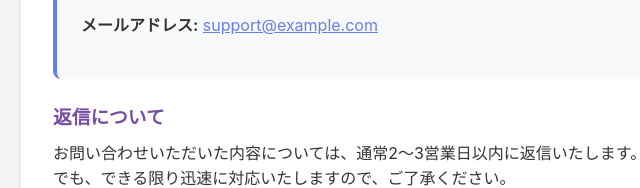
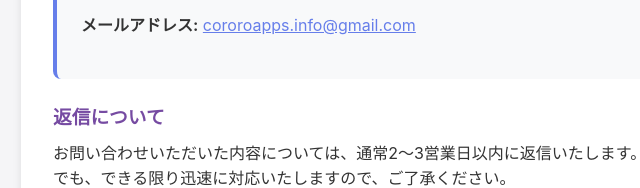
Before and after one commit to taka9535/QuickMoneyMemo-App-Pages, a plain HTML site: page support.html in a window 1280 px wide. Shown: the part 2173-2361 px from the top of the page, 235-875 px from the left. Drawn offline with Linux system fonts and the light colour scheme.

Commit message:
Update support email address in support.html

```diff
--- a/support.html
+++ b/support.html
@@ -225,7 +225,7 @@
                     <li>問題の詳細や再現手順</li>
                 </ul>
                 <p style="margin-top: 1rem;"><strong>メールアドレス:</strong> <a href="mailto:support@example.com"
-                        style="color: #667eea;">support@example.com</a></p>
+                        style="color: #667eea;">cororoapps.info@gmail.com</a></p>
             </div>
 
             <h3>返信について</h3>
```
